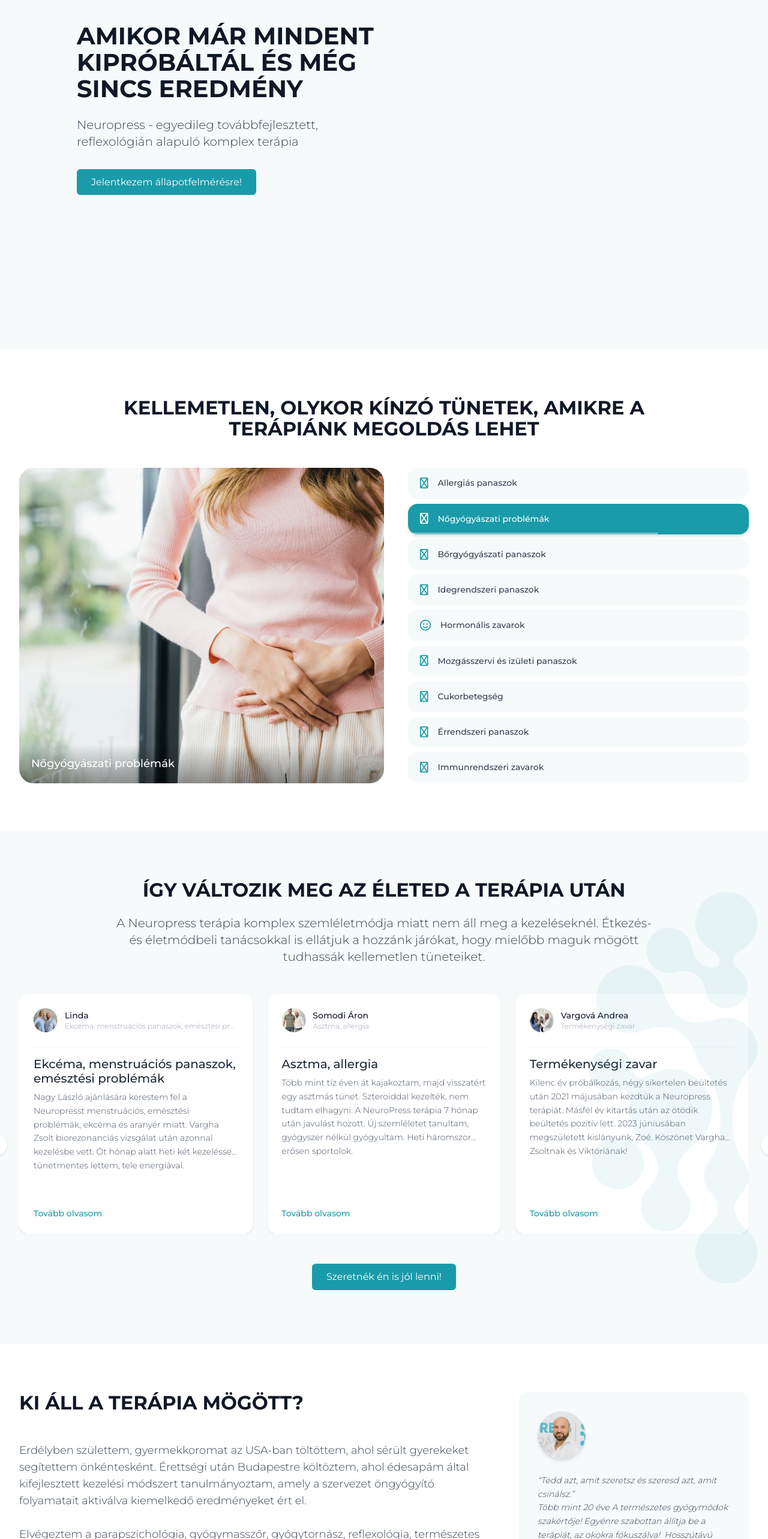
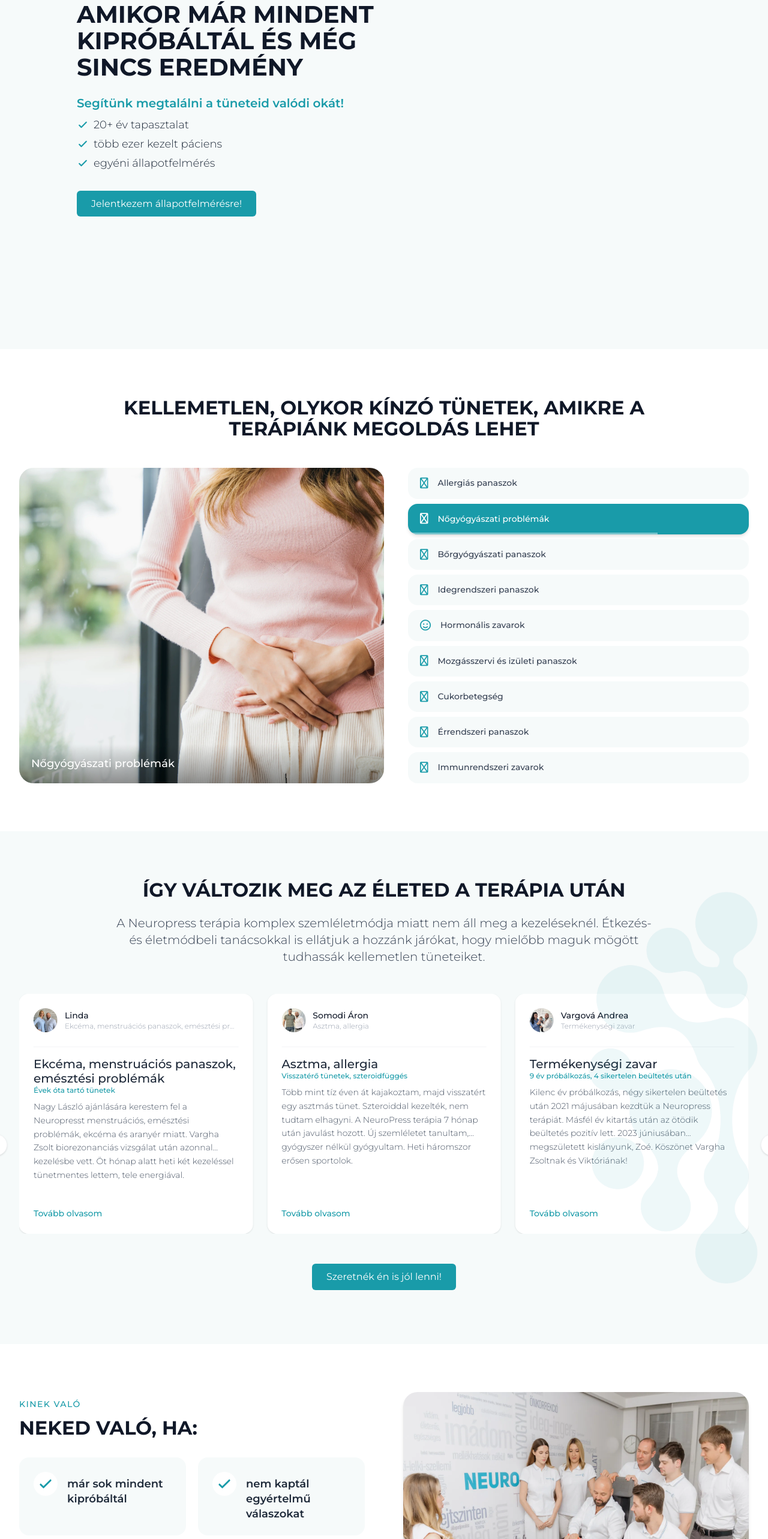
Before and after one commit to neuropress/landing-zsolt, a Next.js app: page / in a window 1280 px wide. Shown: the part 218-2784 px from the top of the page at 60% size. Built offline with nearby package versions, Linux system fonts and the light colour scheme.

Commit message:
After módosítások Vargha Zsolt

```diff
--- a/app/components/Hero.tsx
+++ b/app/components/Hero.tsx
@@ -31,10 +31,63 @@ const Hero = () => {
 					<h1 className="text-2xl md:text-5xl lg:text-6xl font-bold text-gray-900 mb-6">
 						Amikor már mindent kipróbáltál és még sincs eredmény
 					</h1>
-					<p className="text-lg md:text-xl text-gray-700 mb-8 font-light">
+					{/* <p className="text-lg md:text-xl text-gray-700 mb-3 font-light">
 						Neuropress - egyedileg továbbfejlesztett, reflexológián alapuló
 						komplex terápia
+					</p> */}
+					<p className="text-lg md:text-xl text-primary font-semibold mb-2">
+						Segítünk megtalálni a tüneteid valódi okát!
 					</p>
+					{/* <p className="text-base md:text-lg text-gray-800 font-medium mb-6">
+						Jelentkezz be állapotfelmérésre.
+					</p> */}
+					<ul className="mb-8 space-y-1">
+						<li className="flex items-center gap-2 text-base md:text-lg text-gray-800">
+							<svg
+								className="w-5 h-5 text-primary flex-shrink-0"
+								fill="none"
+								stroke="currentColor"
+								viewBox="0 0 24 24">
+								<path
+									strokeLinecap="round"
+									strokeLinejoin="round"
+									strokeWidth={2.5}
+									d="M5 13l4 4L19 7"
+								/>
+							</svg>
+							20+ év tapasztalat
+						</li>
+						<li className="flex items-center gap-2 text-base md:text-lg text-gray-800">
+							<svg
+								className="w-5 h-5 text-primary flex-shrink-0"
+								fill="none"
+								stroke="currentColor"
+								viewBox="0 0 24 24">
+								<path
+									strokeLinecap="round"
+									strokeLinejoin="round"
+									strokeWidth={2.5}
+									d="M5 13l4 4L19 7"
+								/>
+							</svg>
+							több ezer kezelt páciens
+						</li>
+						<li className="flex items-center gap-2 text-base md:text-lg text-gray-800">
+							<svg
+								className="w-5 h-5 text-primary flex-shrink-0"
+								fill="none"
+								stroke="currentColor"
+								viewBox="0 0 24 24">
+								<path
+									strokeLinecap="round"
+									strokeLinejoin="round"
+									strokeWidth={2.5}
+									d="M5 13l4 4L19 7"
+								/>
+							</svg>
+							egyéni állapotfelmérés
+						</li>
+					</ul>
 					<a href="#contact" className="primary-button inline-block">
 						Jelentkezem állapotfelmérésre!
 					</a>
--- /dev/null
+++ b/app/components/KinekValo.tsx
@@ -0,0 +1,100 @@
+"use client";
+import Image from "next/image";
+import AnimatedContent from "./gsap/AnimatedContent";
+import FadeContent from "./gsap/FadeContent";
+
+const items = [
+	"már sok mindent kipróbáltál",
+	"nem kaptál egyértelmű válaszokat",
+	"visszatérő problémáid vannak",
+	"szeretnéd megérteni, mi történik a testedben",
+];
+
+const KinekValo = () => {
+	return (
+		<section className="w-full py-20 bg-white">
+			<div className="max-w-7xl mx-auto px-4 md:px-8">
+				<div className="grid grid-cols-1 lg:grid-cols-2 gap-10 lg:gap-16 items-center">
+					{/* Left: text + list */}
+					<div className="order-2 lg:order-1">
+						<AnimatedContent
+							distance={40}
+							duration={0.7}
+							threshold={0.3}
+							className="w-full">
+							<p className="text-sm font-medium uppercase tracking-widest text-(--primary-color) mb-3">
+								Kinek való
+							</p>
+							<h2 className="text-3xl md:text-4xl lg:text-5xl font-bold text-gray-900 mb-8">
+								Neked való, ha:
+							</h2>
+						</AnimatedContent>
+
+						<FadeContent
+							duration={800}
+							delay={200}
+							threshold={0.2}
+							className="grid grid-cols-1 sm:grid-cols-2 gap-4 lg:gap-5">
+							{items.map((item, i) => (
+								<div
+									key={i}
+									className="flex items-start gap-4 bg-primary-light rounded-2xl p-5 lg:p-6">
+									<div className="w-10 h-10 rounded-full bg-white flex items-center justify-center shrink-0">
+										<svg
+											className="w-7 h-7 text-(--primary-color)"
+											fill="none"
+											stroke="currentColor"
+											viewBox="0 0 24 24">
+											<path
+												strokeLinecap="round"
+												strokeLinejoin="round"
+												strokeWidth={2.5}
+												d="M5 13l4 4L19 7"
+											/>
+										</svg>
+									</div>
+									<p className="text-base md:text-lg text-gray-800 font-semibold leading-snug pt-2">
+										{item}
+									</p>
+								</div>
+							))}
+						</FadeContent>
+
+						<FadeContent
+							duration={800}
+							delay={400}
+							threshold={0.2}
+							className="mt-8 flex justify-center sm:justify-start">
+							<a
+								href="#contact"
+								className="primary-button inline-block text-center w-full sm:w-auto">
+								Időpontot kérek
+							</a>
+						</FadeContent>
+					</div>
+
+					{/* Right: image */}
+					<AnimatedContent
+						distance={50}
+						direction="horizontal"
+						duration={0.8}
+						delay={0.1}
+						threshold={0.2}
+						className="order-1 lg:order-2 w-full">
+						<div className="relative h-90 sm:h-110 lg:h-125 w-full rounded-3xl overflow-hidden shadow-md">
+							<Image
+								src="/images/refo/36.webp"
+								alt="Neuropress kezelés"
+								fill
+								sizes="(max-width: 1024px) 100vw, 50vw"
+								className="object-cover"
+							/>
+						</div>
+					</AnimatedContent>
+				</div>
+			</div>
+		</section>
+	);
+};
+
+export default KinekValo;
--- a/app/components/Stories.tsx
+++ b/app/components/Stories.tsx
@@ -14,6 +14,7 @@ const testimonials = [
 		link: "https://www.neuropress.hu/galambos-franciska-albert-baba/",
 		profileImage: "/images/stories/1.webp",
 		symptom: "Termékenységi zavar",
+		duration: "4,5 év hormonkezelés után",
 		solution:
 			"Négy és fél év hormonkezelés és inszemináció után Vargha Zsolt terápiája következett. Szigorú életmód- és táplálkozási szabályok, eleinte fájdalmas kezelések, de 5 hónappal később pozitív terhességi teszt. Terhesen is jártam kezelésre. Albert megszületésével kiteljesedett a családunk.",
 	},
@@ -22,6 +23,7 @@ const testimonials = [
 		link: "https://www.neuropress.hu/linda/",
 		profileImage: "/images/stories/5.webp",
 		symptom: "Ekcéma, menstruációs panaszok, emésztési problémák",
+		duration: "Évek óta tartó tünetek",
 		solution:
 			"Nagy László ajánlására kerestem fel a Neuropresst menstruációs, emésztési problémák, ekcéma és aranyér miatt. Vargha Zsolt biorezonanciás vizsgálat után azonnal kezelésbe vett. Öt hónap alatt heti két kezeléssel tünetmentes lettem, tele energiával.",
 	},
@@ -30,6 +32,7 @@ const testimonials = [
 		link: "https://www.neuropress.hu/somodi-aron/",
 		profileImage: "/images/stories/9.webp",
 		symptom: "Asztma, allergia",
+		duration: "Visszatérő tünetek, szteroidfüggés",
 		solution:
 			"Több mint tíz éven át kajakoztam, majd visszatért egy asztmás tünet. Szteroiddal kezelték, nem tudtam elhagyni. A NeuroPress terápia 7 hónap után javulást hozott. Új szemléletet tanultam, gyógyszer nélkül gyógyultam. Heti háromszor erősen sportolok.",
 	},
@@ -38,6 +41,7 @@ const testimonials = [
 		link: "https://www.neuropress.hu/andrea-vargova/",
 		profileImage: "/images/stories/3.webp",
 		symptom: "Termékenységi zavar",
+		duration: "9 év próbálkozás, 4 sikertelen beültetés után",
 		solution:
 			"Kilenc év próbálkozás, négy sikertelen beültetés után 2021 májusában kezdtük a Neuropress terápiát. Másfél év kitartás után az ötödik beültetés pozitív lett. 2023 júniusában megszületett kislányunk, Zoé. Köszönet Vargha Zsoltnak és Viktóriának!",
 	},
@@ -46,6 +50,7 @@ const testimonials = [
 		link: "https://www.neuropress.hu/dr-kalmar-sandor-floris/",
 		profileImage: "/images/stories/4.webp",
 		symptom: "Reflux, derékfájás",
+		duration: "Évek óta tartó protonpumpa-gátló szedés után",
 		solution:
 			"Sok éve refluxos tünetekkel küszködtem, napi protonpumpa-gátlókat szedtem. Vargha Zsolt rávilágított a tünetek összefüggéseire. Két hónap után letettem a gyógyszereket. Néhány hónap alatt szinte minden tünet megszűnt, csak életmódot kellett változtatni.",
 	},
@@ -54,6 +59,7 @@ const testimonials = [
 		link: "https://www.neuropress.hu/lukovics-janos/",
 		profileImage: "/images/stories/6.webp",
 		symptom: "Szédülés, fejfájás",
+		duration: "Hónapok orvosi vizsgálatok és gyógyszerek után",
 		solution:
 			"2020-ban szédülés, gyengeség és fejfájás kínzott. Több orvos, gyógyszer, semmi javulás. Depresszió és pánikbetegség társult. 2021-ben a feleségem unszolására Vargha Zsolt személyre szabott terápiát írt elő. Hónapok alatt minden tünet elmúlt. Köszönet Marcsinak is!",
 	},
@@ -62,6 +68,7 @@ const testimonials = [
 		link: "https://www.neuropress.hu/otvosne-melinda/",
 		profileImage: "/images/stories/8.webp",
 		symptom: "Magas vérnyomás, alvászavar",
+		duration: "Covid utáni elhúzódó tünetek",
 		solution:
 			"Covid után rossz közérzet, magas vérnyomás, kimerültség, alvászavar kínzott. Gyógyszeres kezelés sem segített. Három hónap Neuropress terápia után tünetmentes vagyok. Továbbra is folytatom a jó állapot megőrzése érdekében. Köszönet Vargha Zsoltnak és Rékának!",
 	},
@@ -70,6 +77,7 @@ const testimonials = [
 		link: "https://www.neuropress.hu/mirko-baba/",
 		profileImage: "/images/stories/7.webp",
 		symptom: "Termékenységi zavar",
+		duration: "Babatervezés, ellenőrzés",
 		solution:
 			"Barbi mesélt a NeuroPress Terápiáról. Férjemmel babát terveztünk, ellenőrizni akartam a szervezetem. Néhány kezelés után áldott állapotba kerültem! 2022.09.18-án megszületett Mirkó, aki új értelmet adott életünknek. A Neuropressnél születnek a csodák.",
 	},
@@ -78,6 +86,7 @@ const testimonials = [
 		link: "https://www.neuropress.hu/andersh-gabor/",
 		profileImage: "/images/stories/2.webp",
 		symptom: "Emésztőrendszeri panaszok, reflux",
+		duration: "2-3 év gyógyszeres kezelés után",
 		solution:
 			"2-3 éve refluxos panaszokra gyomornedv-ellenálló tablettát szedtem. Kezelések kezdetekor elhagytam. Étrendem megváltoztatásával a tünetek megszűntek. Gyermekünk születése stresszes volt, de a kezelésekkel jobban kezelhetem. Hálás vagyok Vargha Zsoltnak és a csapatnak.",
 	},
@@ -176,11 +185,14 @@ const TestimonialCard = ({ testimonial }: { testimonial: Testimonial }) => {
 
 				<div className="border-t border-gray-100 my-4" />
 
-				<h4 className="text-md font-semibold text-gray-800 mb-2 line-clamp-2">
+				<h4 className="text-md font-semibold text-gray-800 line-clamp-2">
 					{testimonial.symptom}
 				</h4>
+				<p className="text-xs font-medium text-primary mb-2">
+					{testimonial.duration}
+				</p>
 
-				<p className="text-gray-600 font-light text-sm leading-relaxed flex-1 mb-4 line-clamp-5">
+				<p className="text-gray-600 font-light text-sm leading-relaxed flex-1 mb-4 line-clamp-4">
 					{testimonial.solution}
 				</p>
 
--- a/app/layout.tsx
+++ b/app/layout.tsx
@@ -22,7 +22,7 @@ const montserrat = Montserrat({
 
 export const metadata: Metadata = {
 	title: {
-		default: "Neuropress Terápia | Reflexológia & Biorezonancia Budapest",
+		default: "Neuropress Terápia és Biorezonancia | Vargha Zsolt",
 		template: "%s | Neuropress Terápia",
 	},
 	description:
@@ -52,7 +52,7 @@ export const metadata: Metadata = {
 		type: "website",
 		locale: "hu_HU",
 		url: "https://neuropress.hu",
-		title: "Neuropress Terápia | Reflexológia & Biorezonancia Budapest",
+		title: "Neuropress Terápia és Biorezonancia | Vargha Zsolt",
 		description:
 			"Tartós megoldás fejfájásra, stresszre és alvászavarra. Neuropress reflexológiai terápia Budapesten – személyre szabott kezelés, 20+ év tapasztalattal.",
 		siteName: "Neuropress Terápia",
@@ -61,13 +61,13 @@ export const metadata: Metadata = {
 				url: "/images/og-image.webp",
 				width: 1200,
 				height: 630,
-				alt: "Neuropress Terápia – Reflexológia és Biorezonancia Budapest",
+				alt: "Neuropress Terápia és Biorezonancia | Vargha Zsolt",
 			},
 		],
 	},
 	twitter: {
 		card: "summary_large_image",
-		title: "Neuropress Terápia | Reflexológia & Biorezonancia Budapest",
+		title: "Neuropress Terápia és Biorezonancia | Vargha Zsolt",
 		description:
 			"Tartós megoldás fejfájásra, stresszre és alvászavarra. Személyre szabott Neuropress reflexológiai terápia Budapesten.",
 		images: ["/images/twitter-image.webp"],
--- a/app/page.tsx
+++ b/app/page.tsx
@@ -2,6 +2,7 @@ import Image from "next/image";
 import Hero from "./components/Hero";
 import Symptoms from "./components/Symptoms";
 import Symptoms2 from "./components/Symptoms2";
+import KinekValo from "./components/KinekValo";
 import Testimonials from "./components/Testimonials";
 import About from "./components/About";
 import Process from "./components/Process";
@@ -16,6 +17,7 @@ export default function Home() {
 			<Hero />
 			<Symptoms2 />
 			<Stories />
+			<KinekValo />
 			<About />
 			<Process />
 			<Prices />
```
Also changed, not shown: app/components/AboutCure.tsx (+96 -12 lines), app/components/Prices.tsx (+10 -7 lines).
